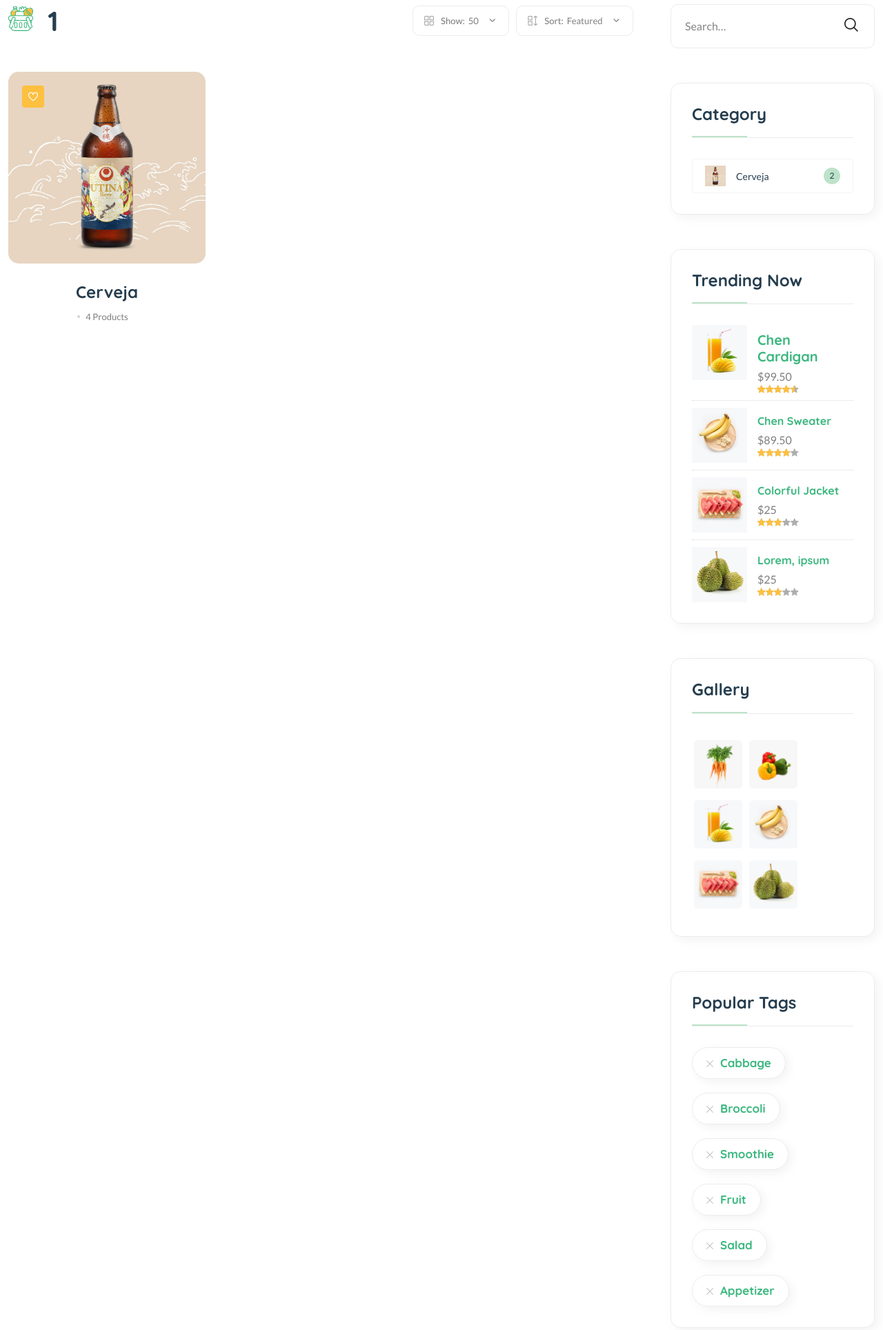
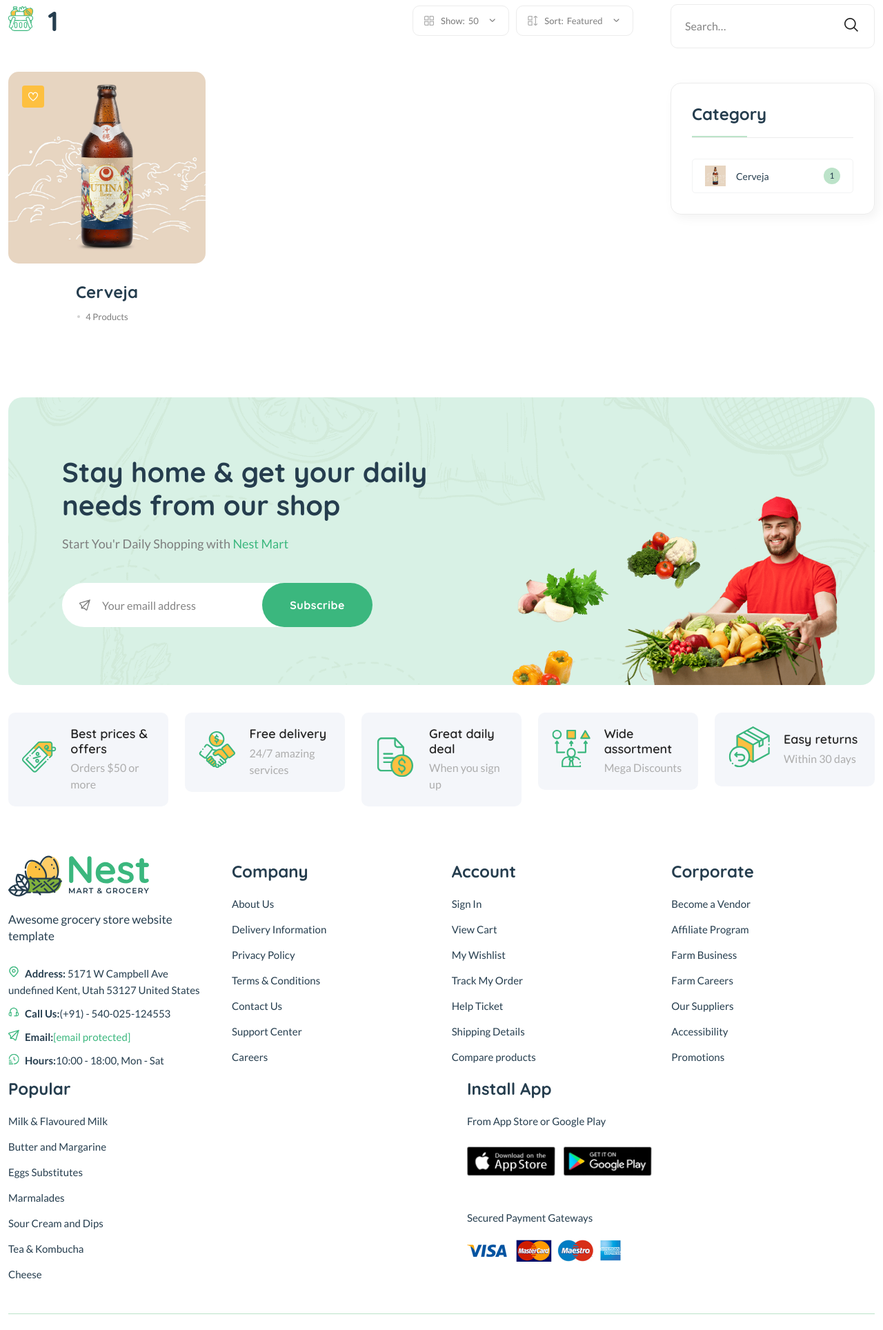
Before and after one commit to priscillatiemi/utinae-com, a Django app: page /category/ in a window 1280 px wide. Shown: the part 705-2633 px from the top of the page at 69% size. Run offline with Django 4.2, Linux system fonts and the light colour scheme; data comes from the database, SQL or seed files in the repository; some libraries are stand-ins or nearby versions.

Commit message:
retirada de sidebar

```diff
--- a/templates/core/category-list.html
+++ b/templates/core/category-list.html
@@ -155,7 +155,7 @@
                                 </ul>
                             </div>
                             <!-- Product sidebar Widget -->
-                            <div class="sidebar-widget product-sidebar mb-50 p-30 bg-grey border-radius-10">
+                            <!-- <div class="sidebar-widget product-sidebar mb-50 p-30 bg-grey border-radius-10">
                                 <h5 class="section-title style-1 mb-30">Trending Now</h5>
                                 <div class="single-post clearfix">
                                     <div class="image">
@@ -205,8 +205,8 @@
                                         </div>
                                     </div>
                                 </div>
-                            </div>
-                            <div class="sidebar-widget widget_instagram mb-50">
+                            </div> -->
+                            <!-- <div class="sidebar-widget widget_instagram mb-50">
                                 <h5 class="section-title style-1 mb-30">Gallery</h5>
                                 <div class="instagram-gellay">
                                     <ul class="insta-feed">
@@ -230,9 +230,9 @@
                                         </li>
                                     </ul>
                                 </div>
-                            </div>
+                            </div> -->
                             <!--Tags-->
-                            <div class="sidebar-widget widget-tags mb-50 pb-10">
+                            <!-- <div class="sidebar-widget widget-tags mb-50 pb-10">
                                 <h5 class="section-title style-1 mb-30">Popular Tags</h5>
                                 <ul class="tags-list">
                                     <li class="hover-up">
@@ -254,8 +254,8 @@
                                         <a href="blog-category-grid.html"><i class="fi-rs-cross mr-10"></i>Appetizer</a>
                                     </li>
                                 </ul>
-                            </div>
-                            <div class="banner-img wow fadeIn mb-50 animated d-lg-block d-none">
+                            </div> -->
+                            <!-- <div class="banner-img wow fadeIn mb-50 animated d-lg-block d-none">
                                 <img src="assets/imgs/banner/banner-11.png" alt="" />
                                 <div class="banner-text">
                                     <span>Oganic</span>
@@ -265,7 +265,7 @@
                                         Juice
                                     </h4>
                                 </div>
-                            </div>
+                            </div> -->
                         </div>
                     </div>
                 </div>
```
